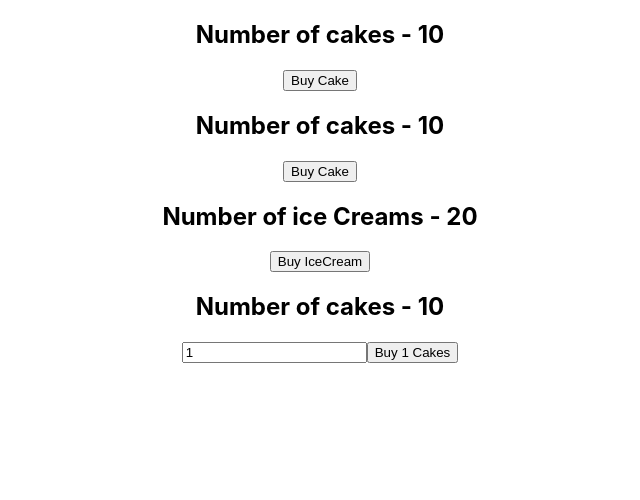
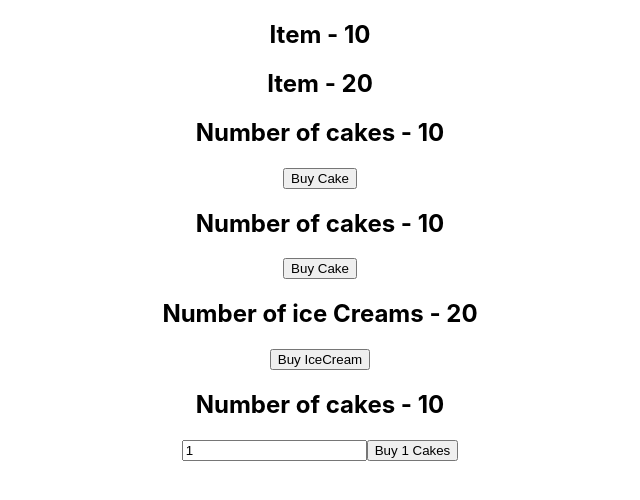
Before and after one commit to jatin142002/React-Redux-Demo, a React (Create React App) app: page / in a window 1280 px wide. Shown: the top 500 px of the page, without its empty margins (320-960 px from the left). Built offline with nearby package versions, Linux system fonts and the light colour scheme.

Commit message:
mapStateToProps in React Redux

```diff
--- a/src/App.js
+++ b/src/App.js
@@ -2,6 +2,7 @@ import CakeContainer from './components/CakeContainer.js';
 import HooksCakeContainer from './components/HooksCakeContainer.js';
 import IceCreamContainer from './components/IceCreamContainer.js';
 import NewCakeContainer from './components/NewCakeContainer.js';
+import ItemContainer from './components/ItemContainer.js';
 import {Provider} from 'react-redux';
 import store from './redux/store.js';
 import './App.css';
@@ -10,6 +11,8 @@ function App() {
   return (
     <Provider store={store}>
       <div className="App">
+        <ItemContainer cake/>
+        <ItemContainer />
         <HooksCakeContainer />
         <CakeContainer />
         <IceCreamContainer />
--- /dev/null
+++ b/src/components/ItemContainer.js
@@ -0,0 +1,21 @@
+import React from 'react'
+import {connect} from 'react-redux';
+
+function ItemContainer(props) {
+  return (
+    <div>
+        <h2>Item - {props.item} </h2>
+    </div>
+  )
+}
+
+const mapStateToProps = (state , ownProps)=>{
+
+    const itemState = ownProps.cake ? state.cake.numofCakes : state.iceCream.numofIceCream;
+    return{
+        item: itemState
+    }
+
+}
+
+export default connect(mapStateToProps)(ItemContainer);
```
